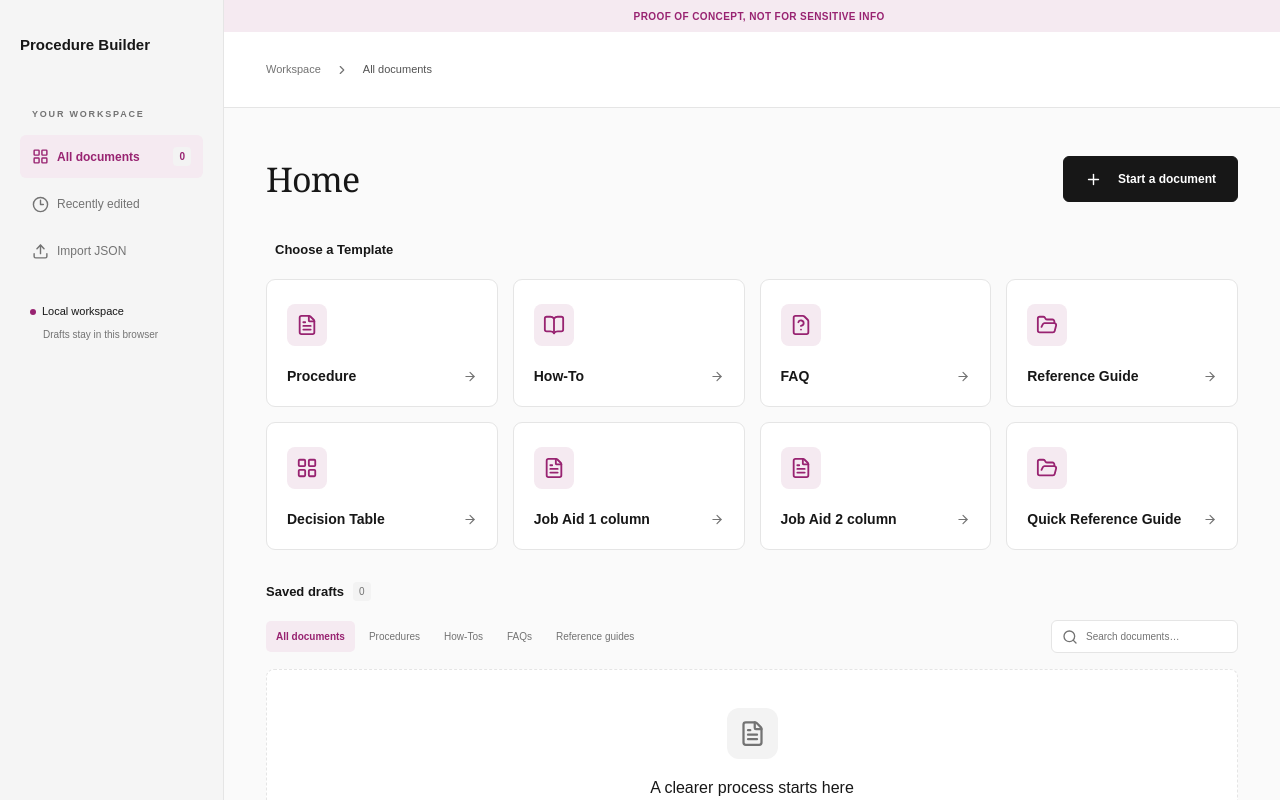
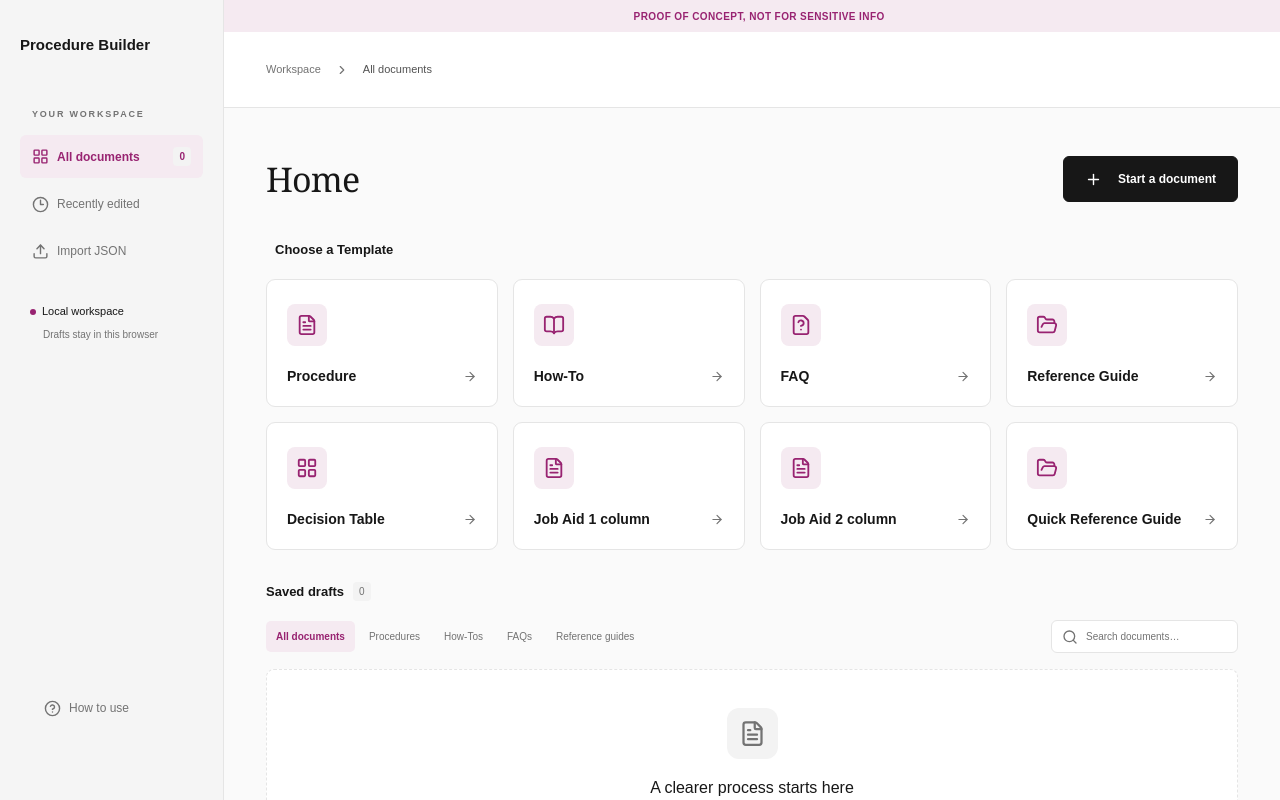
Before and after one commit to ADDY-YY/Procedure-Builder, a Next.js app: page / in a window 1280 px wide. Shown: the top 800 px of the page. Built offline with nearby package versions, Linux system fonts and the light colour scheme.

Commit message:
Add sidebar how to use guide

```diff
--- a/app/editor.css
+++ b/app/editor.css
@@ -194,3 +194,4 @@
 .editor-page:has(select[value="decision-table"]) .step-card > label.field > span{font-size:0}.editor-page:has(select[value="decision-table"]) .step-card > label.field > span::after{content:'Scenario';font-size:11px}.editor-page:has(select[value="decision-table"]) .step-card > div.field > label{font-size:0}.editor-page:has(select[value="decision-table"]) .step-card > div.field > label::after{content:'Solution';font-size:11px}.editor-page:has(select[value="decision-table"]) .step-card > label.field textarea,.editor-page:has(select[value="decision-table"]) .step-card .rich textarea{min-height:110px}
 .dashboard{display:flex;flex-direction:column}.dashboard .page-heading{order:0}.dashboard .create-section{order:1;margin-top:38px}.dashboard .draft-section{order:2;margin-top:32px}.dashboard .page-heading .primary{padding:13px 21px;font-size:0}.dashboard .page-heading .primary::after{content:'Start a document';font-size:12px}.dashboard .type-card{position:relative;min-height:128px;overflow:hidden}.dashboard .type-card p{display:block;position:absolute;inset:0;padding:18px;background:#171717;color:#fff;font-size:12px;line-height:1.55;opacity:0;transform:translateY(8px);transition:opacity .16s,transform .16s;pointer-events:none}.dashboard .type-card:hover p,.dashboard .type-card:focus-visible p{opacity:1;transform:translateY(0)}
 .dashboard .create-section .section-title h2{font-size:0}.dashboard .create-section .section-title h2::after{content:'Choose a Template';font-size:13px}
+.sidebar-how-to{position:fixed;left:32px;bottom:72px;width:160px;justify-content:flex-start;padding:11px 12px;border-radius:6px;color:#737373;font-size:12px}.sidebar-how-to:hover{background:#ebebeb;color:#982371}.how-to-overlay{position:fixed;inset:0;z-index:60;display:grid;place-items:center;padding:24px;background:#00000066;backdrop-filter:blur(3px)}.how-to-modal{position:relative;width:560px;max-width:100%;background:#fff;border-radius:13px;padding:36px;box-shadow:0 30px 100px #0000002a}.how-to-modal h2{font-family:Georgia,'Times New Roman',serif;font-size:27px;font-weight:400;margin:0 0 12px}.how-to-modal>p{font-size:12px;color:#737373}.how-to-modal ol{margin:23px 0;padding-left:23px}.how-to-modal li{padding:7px 0;font-size:12px;line-height:1.55}.how-to-note{padding-top:14px;border-top:1px solid #e5e5e5}@media(max-width:850px){.sidebar-how-to{display:none}}
--- a/app/layout.tsx
+++ b/app/layout.tsx
@@ -1,6 +1,7 @@
 import type { Metadata } from "next";
 import "./globals.css";
 import { CreationFlow } from "../components/builder/creation-flow";
+import { HowToUse } from "../components/builder/how-to-use";
 
 export const metadata: Metadata = {
   title: "Procedure Builder",
@@ -21,7 +22,7 @@ export default function RootLayout({
 }>) {
   return (
     <html lang="en">
-      <body className="antialiased">{children}<CreationFlow /></body>
+      <body className="antialiased">{children}<CreationFlow /><HowToUse /></body>
     </html>
   );
 }
--- /dev/null
+++ b/components/builder/how-to-use.tsx
@@ -0,0 +1,25 @@
+'use client';
+
+import { CircleHelp, X } from 'lucide-react';
+import { useState } from 'react';
+
+export function HowToUse() {
+  const [open, setOpen] = useState(false);
+  return <>
+    <button className="sidebar-how-to" onClick={() => setOpen(true)}><CircleHelp size={17}/>How to use</button>
+    {open && <div className="how-to-overlay" onMouseDown={event => { if (event.target === event.currentTarget) setOpen(false); }}>
+      <section className="how-to-modal" role="dialog" aria-modal="true" aria-label="How to use Procedure Builder">
+        <button className="modal-close" aria-label="Close dialog" onClick={() => setOpen(false)}><X size={20}/></button>
+        <h2>How to use Procedure Builder</h2>
+        <p>Create a clear document, review it as you work, then export it in the format you need.</p>
+        <ol>
+          <li><strong>Start a document.</strong> Choose a blank template or import structured JSON.</li>
+          <li><strong>Complete the editor.</strong> Add the document information and the sections shown for that template.</li>
+          <li><strong>Review the preview.</strong> It updates as you write and can be collapsed when you need more room.</li>
+          <li><strong>Save or export.</strong> Drafts stay in this browser. Export HTML, Word, PDF, or copy content for Freshservice when it is ready.</li>
+        </ol>
+        <p className="how-to-note">This is a proof of concept. Do not enter sensitive information.</p>
+      </section>
+    </div>}
+  </>;
+}
```
